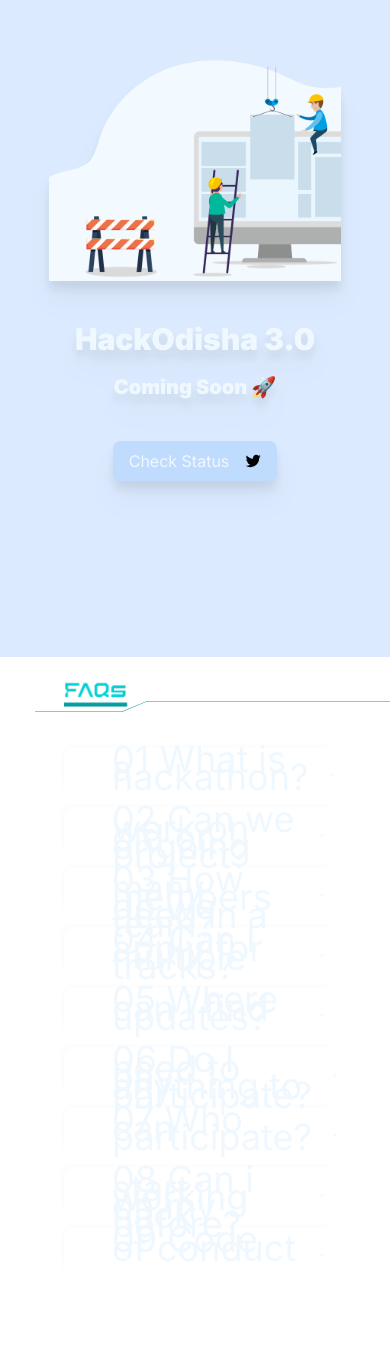
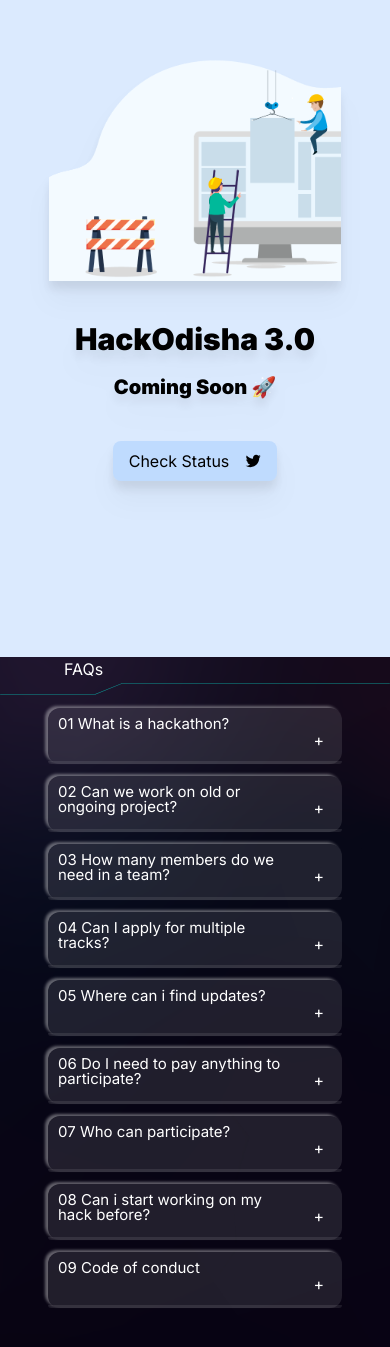
Before and after one commit to Hackodisha/Hackodisha2023, a Next.js app: page / in a window 390 px wide. Shown: the part 187-1534 px from the top of the page. Before the commit the page ends 844 px from the top, so only its background shows below. Built offline with nearby package versions, Linux system fonts and the light colour scheme; a web font is replaced by a local one.

Commit message:
Responsiveness fixed

```diff
--- a/src/app/FAQs/Accordion.css
+++ b/src/app/FAQs/Accordion.css
@@ -1,12 +1,7 @@
 @import url("https://fonts.googleapis.com/css2?family=Gvonz:wght@100;300;400&display=swap");
 
-body,.asp {
+.wrapper {
     background-image: url(bg.png);
-    color: aliceblue;
-    height: 100vh;
-    background-size: cover;
-
-
 }
 
 .answer {
@@ -14,8 +9,9 @@ body,.asp {
     max-height: 0;
     overflow: hidden;
     transition: all 0.3s cubic-bezier(0, 1, 0, 1);
-    padding-left: 3em;
+    padding-left: 2.5rem;
     padding-right: 4em;
+    margin-right: 0em;
     line-height: 1.8;
     background: rgba(224, 224, 224, 0.1);
     border-radius: 0px 0px 12px 12px;
@@ -26,8 +22,9 @@ body,.asp {
     height: auto;
     max-height: 9999px;
     transition: all 0.3s cubic-bezier(1, 0, 1, 0);
-    padding-left: 3em;
+    padding-left: 2.5rem;
     padding-right: 4em;
+    margin-right: 0em;
     line-height: 1.8;
 
 }
@@ -36,31 +33,38 @@ body,.asp {
 @media screen and (max-width:720px) {
     .answer {
         line-height: 1.2;
-        font-size: 11px;
-        padding-left: 4.5em;
-        padding-right: 5em;
+        font-size: 15px;
+        padding-left: 3em;
+        margin-right:0em;
+        margin-top: 5px;
+
     }
 
     .answer.show {
-        font-size: 11px;
+        font-size: 15px;
         line-height: 1.2;
-        padding-left: 4.5em;
-        padding-right: 5em;
+        padding-left:3em;
+        margin-right:0em;
+        margin-top: 5px;
     }
 }
 
 @media screen and (max-width:512px) {
 .answer{
-    font-size: 10px;
+    padding-top:3px;
+    font-size: 13px;
     line-height: 1.2;
-    padding-left: 2.8em;
-    padding-right: 3.5em;
+    padding-left: 1em;
+    margin-right: 0em;
+    padding-right:2em;
 }
     .answer.show {
-        font-size: 10px;
+        padding-top:13px;
+        font-size: 13px;
         line-height: 1.2;
-        padding-left:2.8em;
-        padding-right: 3.5em;
+        padding-left:1em;
+        margin-right: 0em;
+        padding-right:2em;
     }
 
 }
--- a/src/app/FAQs/Accordion.js
+++ b/src/app/FAQs/Accordion.js
@@ -1,6 +1,5 @@
 import React, { useState } from "react";
 import "./Accordion.css";
-import Faq1 from "./Faq1.png";
 import union1 from "./union1.svg";
 import Image from "next/image";
 
@@ -16,28 +15,30 @@ function Accordion() {
 
   return (
     <>
-      <div className="wrapper font-electrolize h-auto w-screen justify-center items-center bg-center fixed">
-        <div className="image relative pt-5 w-[100%]">
-          <Image src={Faq1} alt="" width={170} className="ml-16 relative max-[1130px]:w-[130px] max-[900px]:w-[110px] max-[720px]:w-[100px] max-[555px]:w-[80px]max-[485px]:ml-[10px]" />
-          <Image src={union1} alt="" className="absolute top-8 left-0 w-[100%] max-[485px]:h-[35px] max-[485px]:pl-[35px]" />
+      <div className="wrapper font-electrolize w-screen justify-center items-center bg-center text-white bg-cover h-screen">
+        <div className="accordion">
+          <div className="image relative w-[100%]">
+          <h2 className="ml-16 ">FAQs</h2>
+          <Image src={union1} alt="" className=" top-1 left-0 w-[100%] " />
         </div>
 
-        <div className="accordion mt-10 ">
           {data.map((item, i) => (
-            <div key={i} className="item  ml-16 mt-3 mr-20 mb-3  bg-white/[0.1] shadow-[-3px_-2px_3px_0px_rgba(248,248,248,0.39)] rounded-[12px] max-[512px]:mr-[50px] max-[720px]:mr-[13px] ">
-              <div className="title flex justify-between flex-row pl-12  gap-5 isolate w-1488 h-12 mr-20 max-[512px]:text-[10px] max-[512px]:pt-[8px] max-[512px]:mr-[15px] max-[512px]:pl-[10px max-[720px]:text-[12px] max-[720px]:mr-[60px]">
-                <h3 className="faq h-5 font-ele font-normal text-4xl leading-[9px]">
+            <div key={i} className="item item-center ml-12 mr-12 mt-3  mb-3  bg-white/[0.1] shadow-[-3px_-2px_3px_0px_rgba(248,248,248,0.39)] rounded-[12px] ">
+
+              <div className="title pl-[0.75rem]  gap-5 isolate w-1488 h-12 max-[326px]:h-14 mr-6  bg-transparent shadow-[-3px_-2px_3px_0px_rgba(248,248,248,0)] rounded-[12px]   max-[512px]:pt-[8px] max-[512px]:mr-[6px] max-[512px]:pl-[10px]  max-[720px]:mr-[8px] flex justify-between flex-row pr-3 cursor-pointer"  onClick={() => toggle(i)}>
+                <h3 className="faq h-5 font-ele font-normal text-xl leading-[15px] max-[512px]:leading-2 max-[512px]:text-[15px] max-[720px]:text-[18px] ">
                   {"0" + item.id + " " + item.faq}
                 </h3>
                 <span
                   className="cursor-pointer box-border
                 mt-3"
-                  onClick={() => toggle(i)}
+
                 >
                   {show !== i ? "+" : "-"}
                 </span>
+
               </div>
-              <div className={show == i ? "answer show" : "answer"}>
+              <div className={show == i ? "answer show" : "answer" } >
                 {item.answer}
               </div>
             </div>
```
